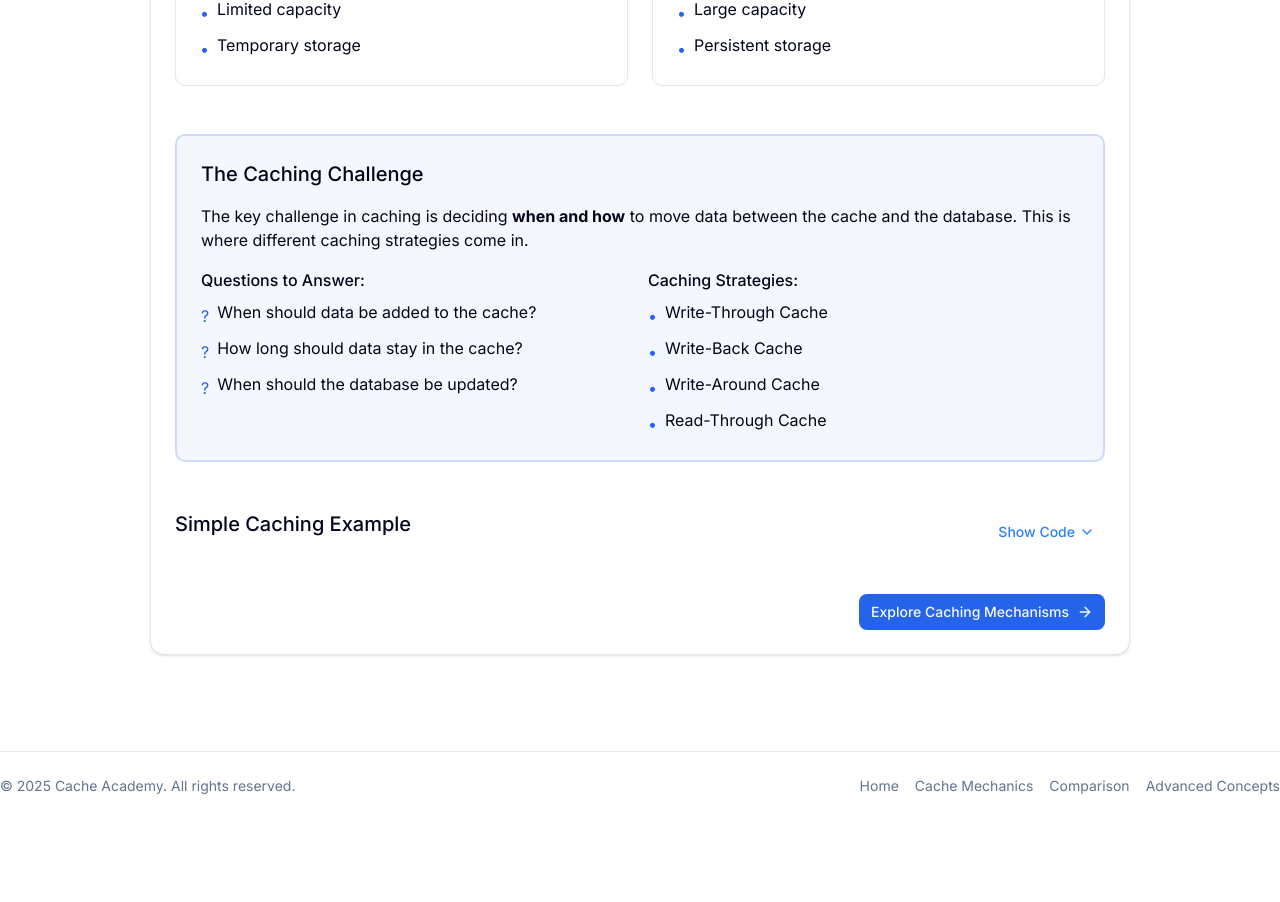
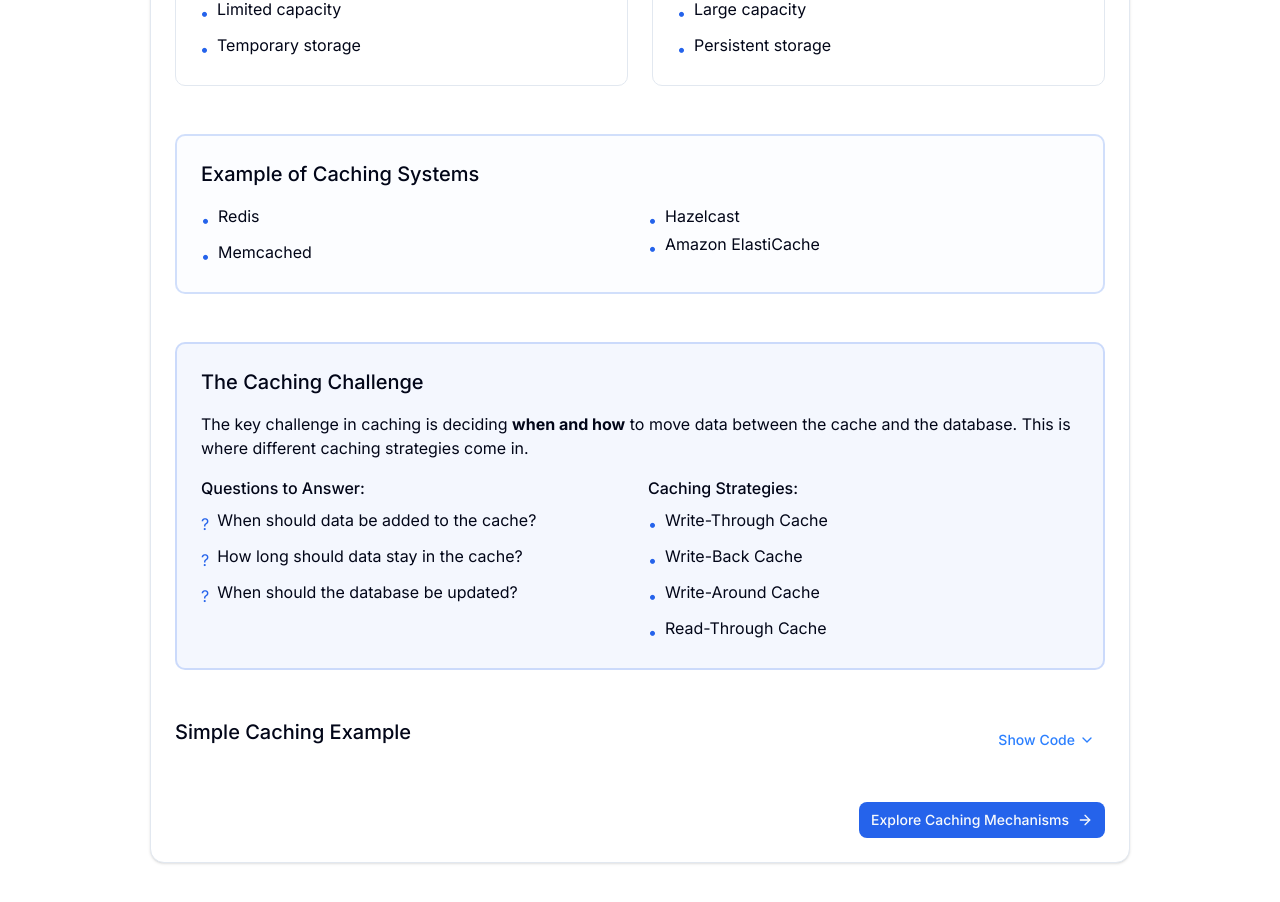
Before and after one commit to ThunderXBlitZ/cache-academy, a Next.js app: page /cache-academy/ in a window 1280 px wide. Shown: the part 1900-2802 px from the top of the page. Before the commit the page ends 2720 px from the top, so only its background shows below. Built offline with nearby package versions, Linux system fonts and the light colour scheme.

Commit message:
add cache examples

```diff
--- a/app/page.tsx
+++ b/app/page.tsx
@@ -156,6 +156,36 @@ export default function HomePage() {
                     </div>
                   </div>
 
+                  <div className="rounded-lg border-2 border-primary/20 bg-primary/1 mt-12 p-6">
+                    <h3 className="text-xl font-medium mb-4">Example of Caching Systems</h3>
+                      <div className="flex flex-col md:flex-row gap-4">
+                        <div className="flex-1">
+                          <ul className="space-y-2">
+                            <li className="flex items-start gap-2">
+                              <span className="text-primary mt-1">•</span>
+                              <a href="https://redis.io/lp/get-started2/" target="_new">Redis</a>
+                            </li>
+                            <li className="flex items-start gap-2">
+                              <span className="text-primary mt-1">•</span>
+                              <a href="https://memcached.org/" target="_new">Memcached</a>
+                            </li>
+                          </ul>
+                        </div>
+                        <div className="flex-1">
+                          <ul>
+                            <li className="flex items-start gap-2">
+                              <span className="text-primary mt-1">•</span>
+                              <a href="https://hazelcast.com/use-cases/caching/" target="_new">Hazelcast</a>
+                            </li>
+                            <li className="flex items-start gap-2">
+                              <span className="text-primary mt-1">•</span>
+                              <a href="https://aws.amazon.com/elasticache" target="_new">Amazon ElastiCache</a>
+                            </li>
+                          </ul>
+                        </div>
+                      </div>
+                  </div>
+
                   <div className="rounded-lg border-2 border-primary/20 bg-primary/5 mt-12 p-6">
                     <h3 className="text-xl font-medium mb-4">The Caching Challenge</h3>
                     <p className="mb-4">
```
